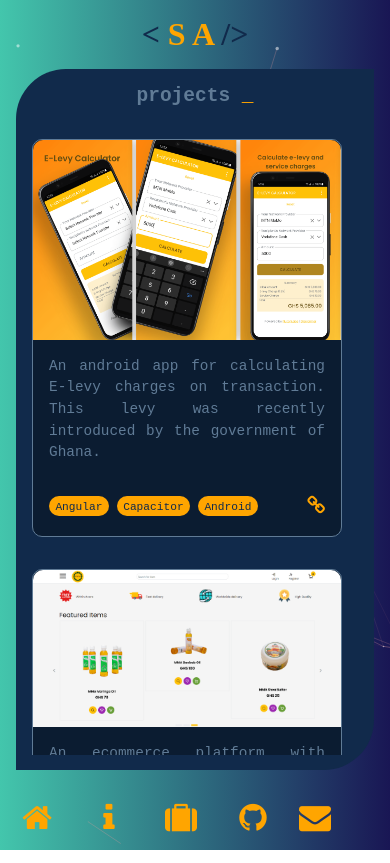
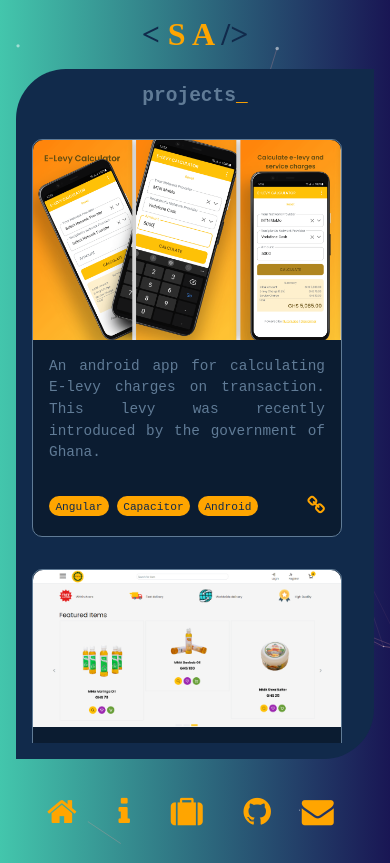
Before and after one commit to sammyach/portfolio, an Angular app: page /projects in a window 390 px wide. Built offline with nearby package versions, Linux system fonts and the light colour scheme.

Commit message:
some ui refactoring

```diff
--- a/src/app/about/about.component.html
+++ b/src/app/about/about.component.html
@@ -1,7 +1,5 @@
 <div class="container">
-  <h2 class="page-title">
-    about me
-  </h2>
+  <h2 class="page-title">about me</h2>
 
   <article>
     <p>A freelance software developer and educator who resides in Accra, Ghana.
--- a/src/app/about/about.component.scss
+++ b/src/app/about/about.component.scss
@@ -22,6 +22,7 @@ article{
   font-size: 1rem;
   line-height: 1.5;
   text-align: justify;
+  height: calc(100vh - 15rem);
 }
 
 p{
@@ -64,7 +65,7 @@ p:nth-child(4), ul{
   .container{
     margin-right: 0;
     padding: 1rem;
-    height: 83vh;
+    // height: 83vh;
   }
   .page-title{
     text-align: center;
@@ -72,7 +73,7 @@ p:nth-child(4), ul{
   article{
     margin-top: 2rem;
     overflow-y: scroll;
-    height: 73vh; //calc(100vh - 13rem);
+    // height: 73vh; //calc(100vh - 13rem);
   }
 
   p{
--- a/src/app/app.component.scss
+++ b/src/app/app.component.scss
@@ -54,6 +54,7 @@ header h1::after{
 
   .wrapper{
     flex-direction: column;
+    justify-content: space-between;
   }
 
   header h1{
@@ -62,12 +63,12 @@ header h1::after{
     font-weight: 900;
   }
 
-  .main{
-    padding-bottom: 80px;
-  }
-  .navigation{
-    position: fixed;
-    bottom: -25px;
-    left: -15px;
-  }
+  // .main{
+  //   padding-bottom: 80px;
+  // }
+  // .navigation{
+  //   position: fixed;
+  //   bottom: -25px;
+  //   left: -15px;
+  // }
 }
--- a/src/app/projects/projects.component.html
+++ b/src/app/projects/projects.component.html
@@ -1,7 +1,5 @@
 <div class="container">
-  <h2 class="page-title">
-    projects
-  </h2>
+  <h2 class="page-title">projects</h2>
 
   <article>
     <!-- <p>Highlights of some projects I've worked on</p> -->
--- a/src/app/projects/projects.component.scss
+++ b/src/app/projects/projects.component.scss
@@ -45,7 +45,7 @@ li{
   display: flex;
   justify-content: space-around;
   flex-wrap: wrap;
-  margin-bottom: 2rem;
+  // margin-bottom: 2rem;
 }
 
 .project-box{
@@ -58,6 +58,7 @@ li{
   border-radius: 10px;
   background: rgb(11, 28, 49);
   opacity: 0;
+  margin-bottom: 2rem;
 }
 
 .project-box:nth-child(1){
@@ -131,7 +132,7 @@ img{
   .container{
     margin-right: 0;
     padding: 1rem;
-    height: 83vh;
+    // height: 83vh;
   }
   .projects{
     margin-bottom: 0;
@@ -147,7 +148,7 @@ img{
     text-align: center;
   }
 
-  article{
-    height: 73vh; //calc(100vh - 13rem);
-  }
+  // article{
+  //   height: 73vh; //calc(100vh - 13rem);
+  // }
 }
```
